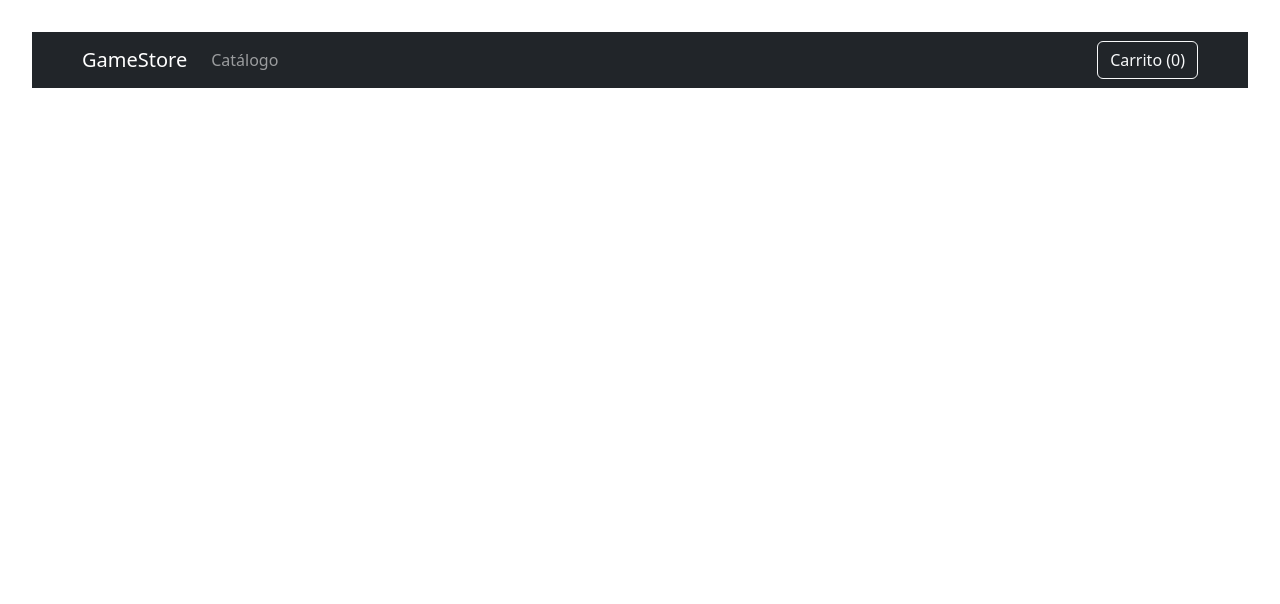
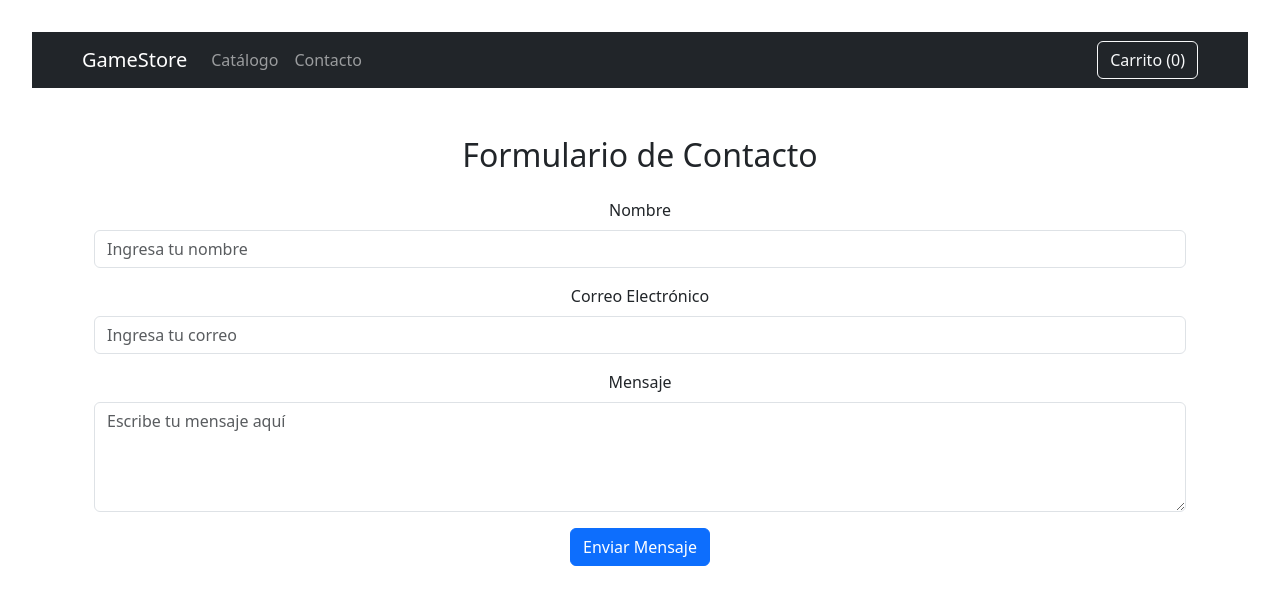
Before and after one commit to LeaGuty/mi-tienda, a React (Vite) app: page /mi-tienda/contacto in a window 1280 px wide. Shown: the top 604 px of the page. Built offline with nearby package versions, Linux system fonts and the light colour scheme; no server answers.

Commit message:
Agrega págica de contacto

```diff
--- a/src/App.jsx
+++ b/src/App.jsx
@@ -7,6 +7,7 @@ import NavbarComponent from './components/NavbarComponent';
 import HomePage from './pages/HomePage';
 import CatalogoPage from './pages/CatalogoPage';
 import CarritoPage from './pages/CarritoPage';
+import ContactPage from './pages/ContactPage'; // <-- 1. Importa la nueva página
 import './App.css';
 
 // Componente principal que funciona como el cerebro de la aplicación.
@@ -80,6 +81,8 @@ function App() {
               />
             }
           />
+          {/* Ruta para la página de contacto. */}
+          <Route path="/mi-tienda/contacto" element={<ContactPage />} />
         </Routes>
       </div>
     </BrowserRouter>
--- a/src/components/NavbarComponent.jsx
+++ b/src/components/NavbarComponent.jsx
@@ -24,6 +24,9 @@ const NavbarComponent = ({ cartItemCount }) => {
             <Nav.Link as={Link} to="/mi-tienda/catalogo">
               Catálogo
             </Nav.Link>
+            <Nav.Link as={Link} to="/mi-tienda/contacto">
+              Contacto
+            </Nav.Link>
           </Nav>
           <Button as={Link} to="/mi-tienda/carrito" variant="outline-light">
             {/* Muestra el contador de items del carrito. */}
--- /dev/null
+++ b/src/pages/ContactPage.jsx
@@ -0,0 +1,95 @@
+// src/pages/ContactPage.jsx
+
+import React, { useState } from 'react';
+import { Container, Form, Button, Alert } from 'react-bootstrap';
+
+const ContactPage = () => {
+  // Estado para cada campo del formulario.
+  const [formData, setFormData] = useState({
+    name: '',
+    email: '',
+    message: ''
+  });
+  // Estado para mostrar un mensaje de éxito.
+  const [showAlert, setShowAlert] = useState(false);
+
+  // Maneja los cambios en los inputs y actualiza el estado.
+  const handleChange = (e) => {
+    const { name, value } = e.target;
+    setFormData({ ...formData, [name]: value });
+  };
+
+  // Se ejecuta al enviar el formulario.
+  const handleSubmit = (e) => {
+    e.preventDefault(); // Evita que la página se recargue.
+    console.log('Datos del formulario:', formData);
+
+    // Muestra una alerta de éxito.
+    setShowAlert(true);
+    // Limpia el formulario.
+    setFormData({ name: '', email: '', message: '' });
+
+    // Oculta la alerta después de 3 segundos.
+    setTimeout(() => {
+      setShowAlert(false);
+    }, 3000);
+  };
+
+  return (
+    <Container className="my-5">
+      <h2 className="text-center mb-4">Formulario de Contacto</h2>
+
+      {/* Muestra una alerta si showAlert es verdadero */}
+      {showAlert && (
+        <Alert variant="success">
+          ¡Gracias por tu mensaje! Nos pondremos en contacto contigo pronto.
+        </Alert>
+      )}
+
+      <Form onSubmit={handleSubmit}>
+        <Form.Group className="mb-3" controlId="formBasicName">
+          <Form.Label>Nombre</Form.Label>
+          <Form.Control
+            type="text"
+            placeholder="Ingresa tu nombre"
+            name="name"
+            value={formData.name}
+            onChange={handleChange}
+            required
+          />
+        </Form.Group>
+
+        <Form.Group className="mb-3" controlId="formBasicEmail">
+          <Form.Label>Correo Electrónico</Form.Label>
+          <Form.Control
+            type="email"
+            placeholder="Ingresa tu correo"
+            name="email"
+            value={formData.email}
+            onChange={handleChange}
+            required
+          />
+        </Form.Group>
+
+        <Form.Group className="mb-3" controlId="formBasicMessage">
+          <Form.Label>Mensaje</Form.Label>
+          <Form.Control
+            as="textarea"
+            rows={4}
+            placeholder="Escribe tu mensaje aquí"
+            name="message"
+            value={formData.message}
+            onChange={handleChange}
+            required
+          />
+        </Form.Group>
+
+        <Button variant="primary" type="submit">
+          Enviar Mensaje
+        </Button>
+      </Form>
+    </Container>
+  );
+};
+
+export default ContactPage;
```
